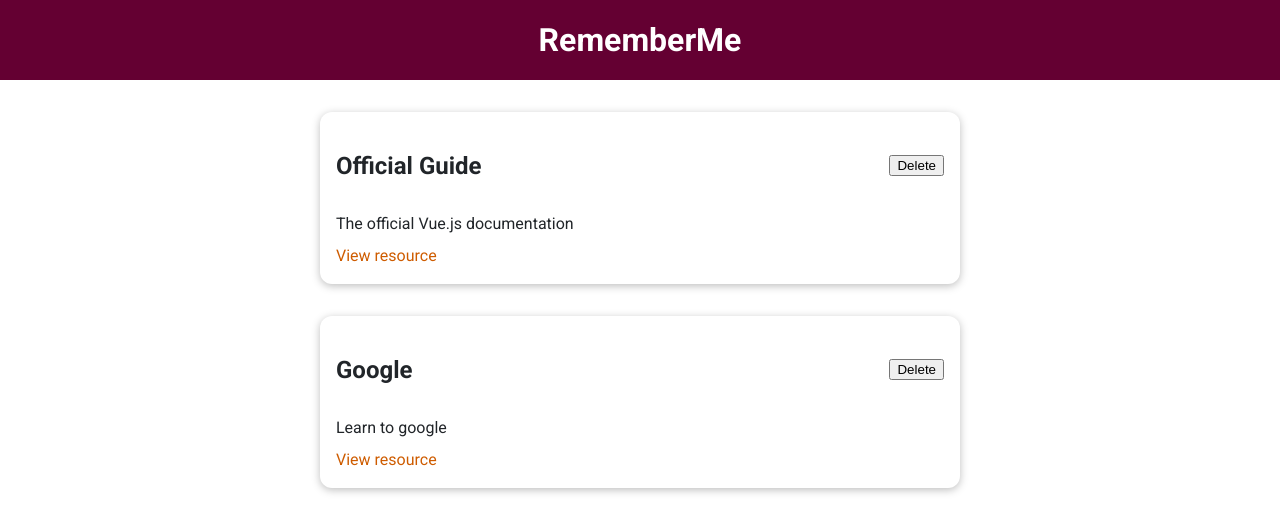
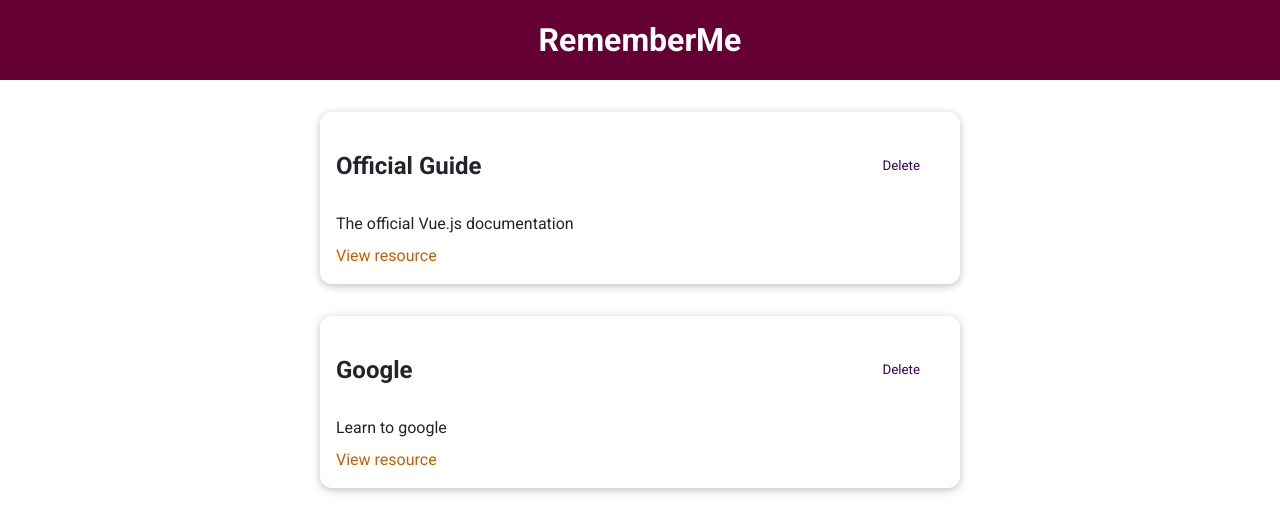
Before and after one commit to StephaneBullier/bookmark-app, a Vue app: page / in a window 1280 px wide. Shown: the top 532 px of the page. Built offline with nearby package versions, Linux system fonts and the light colour scheme.

Commit message:
Use BaseButton component

```diff
--- a/src/components/learning-resources/ResourceItem.vue
+++ b/src/components/learning-resources/ResourceItem.vue
@@ -3,7 +3,7 @@
     <base-card>
       <header>
         <h2>{{title}}</h2>
-        <button>Delete</button>
+        <base-button mode="flat">Delete</base-button>
       </header>
       <p>{{description}}</p>
       <nav>
@@ -15,9 +15,10 @@
 
 <script>
 
+import BaseButton from "@/components/UI/BaseButton";
 export default {
   name: "ResourceItem",
-  components: {},
+  components: {BaseButton},
   props: ['title', 'description', 'link']
 }
 </script>
```
